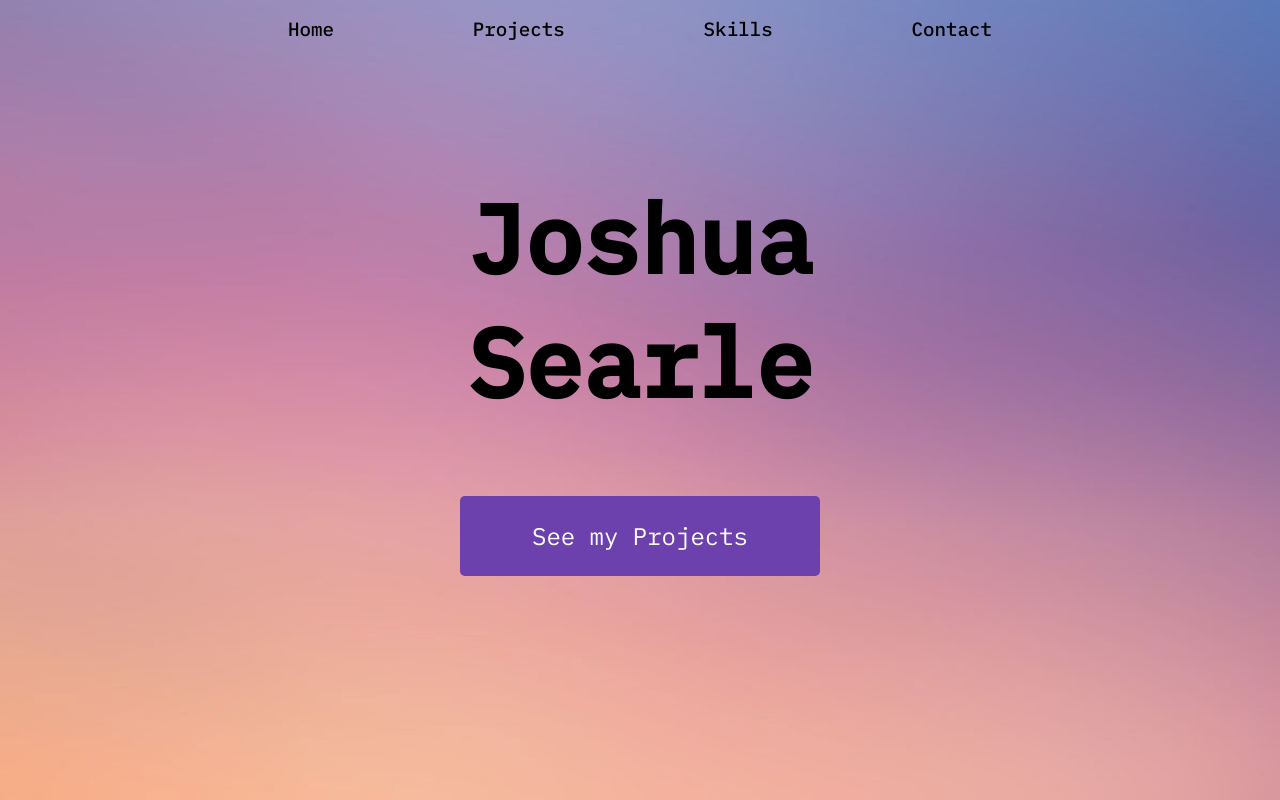
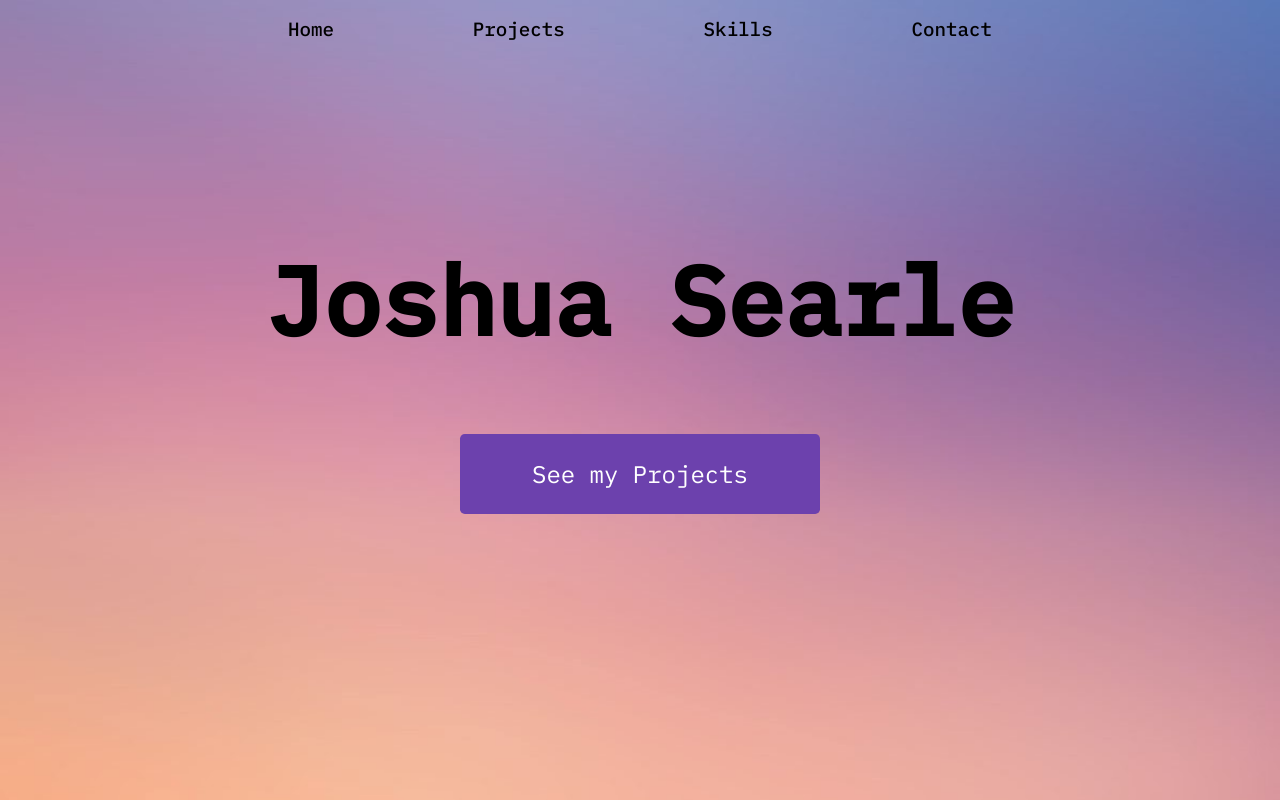
Before and after one commit to joshuasearle/portfolio, a React app: page / in a window 1280 px wide. Built offline with nearby package versions, Linux system fonts and the light colour scheme.

Commit message:
Home page styles

```diff
--- a/src/css/main.css
+++ b/src/css/main.css
@@ -95,9 +95,9 @@
   position: fixed;
   top: 47%;
   left: 50%;
-  /* width: max-content; */
+  width: 100%;
   font-size: 3rem;
-  /* max-width: 55%; */
+  max-width: 80%;
   text-align: center;
   opacity: 0;
   transform: translate(-50%, 0);
```
